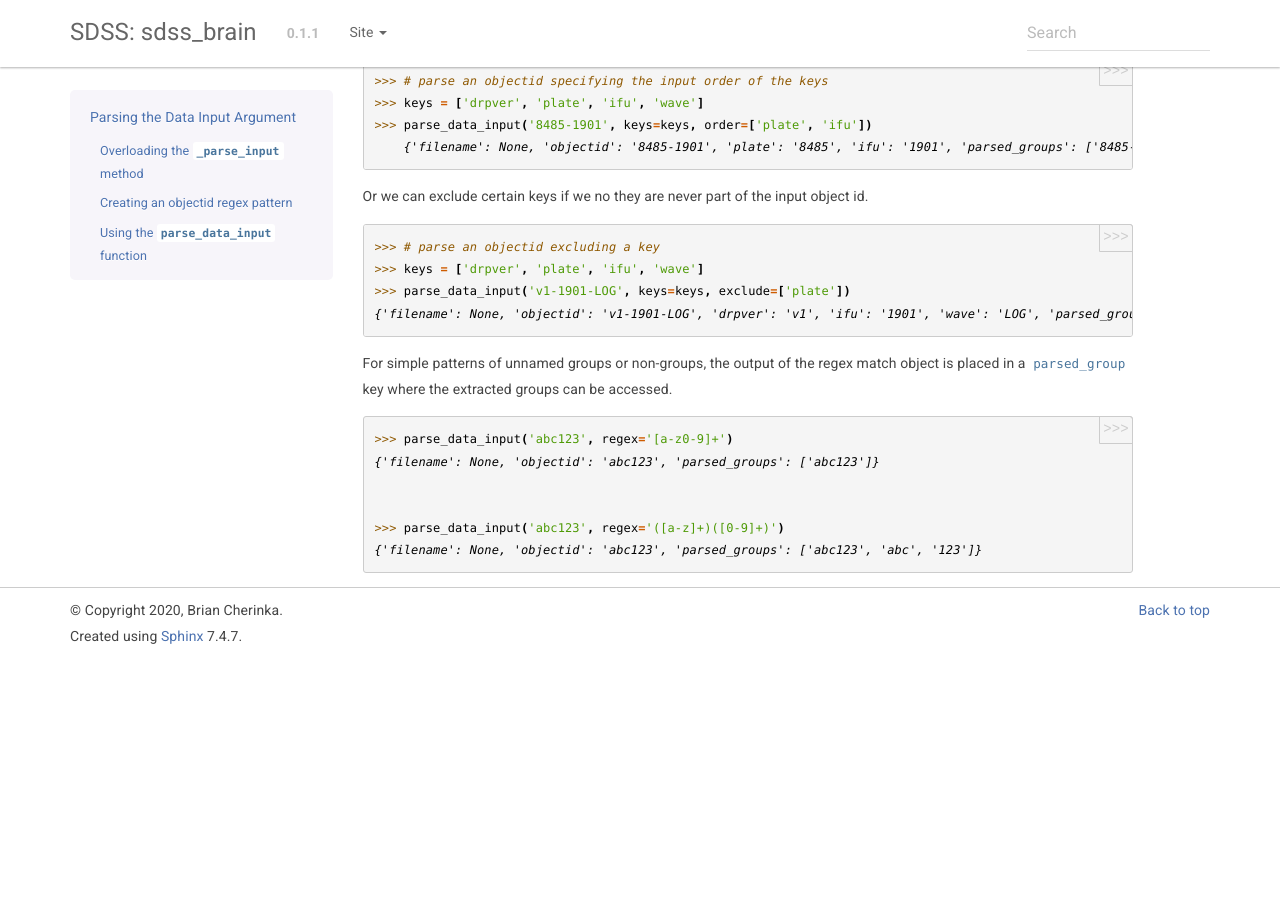
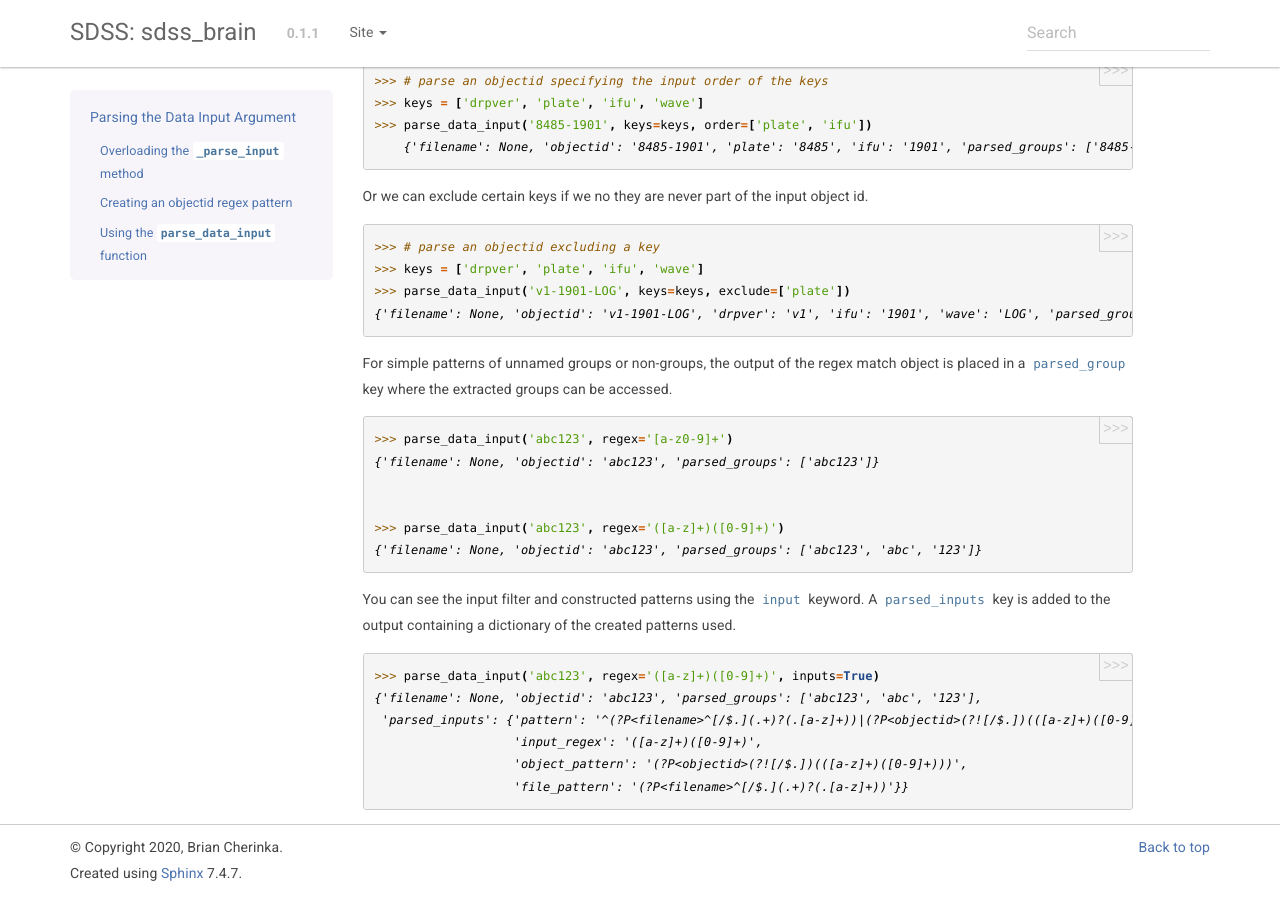
Before and after one commit to sdss/sdss_brain, a Sphinx documentation site: the page built from docs/sphinx/parsing.rst, in a window 1280 px wide and 900 px high, scrolled down 2948 px. Built offline with Sphinx 7.4.7, drawn with Linux system fonts in a browser that asks for light colours; the version number is read from the project's files by our own code; before the commit the page ends 3612 px from its top, so only the background shows below that.

```diff
--- a/docs/sphinx/parsing.rst
+++ b/docs/sphinx/parsing.rst
@@ -166,3 +166,14 @@ in a ``parsed_group`` key where the extracted groups can be accessed.
 
     >>> parse_data_input('abc123', regex='([a-z]+)([0-9]+)')
     {'filename': None, 'objectid': 'abc123', 'parsed_groups': ['abc123', 'abc', '123']}
+
+You can see the input filter and constructed patterns using the ``input`` keyword.  A ``parsed_inputs`` key
+is added to the output containing a dictionary of the created patterns used.
+::
+
+    >>> parse_data_input('abc123', regex='([a-z]+)([0-9]+)', inputs=True)
+    {'filename': None, 'objectid': 'abc123', 'parsed_groups': ['abc123', 'abc', '123'],
+     'parsed_inputs': {'pattern': '^(?P<filename>^[/$.](.+)?(.[a-z]+))|(?P<objectid>(?![/$.])(([a-z]+)([0-9]+)))$',
+                       'input_regex': '([a-z]+)([0-9]+)',
+                       'object_pattern': '(?P<objectid>(?![/$.])(([a-z]+)([0-9]+)))',
+                       'file_pattern': '(?P<filename>^[/$.](.+)?(.[a-z]+))'}}
```
Also changed, not shown: 3 other files.
